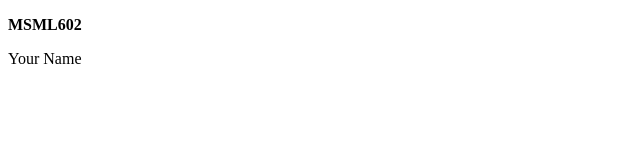
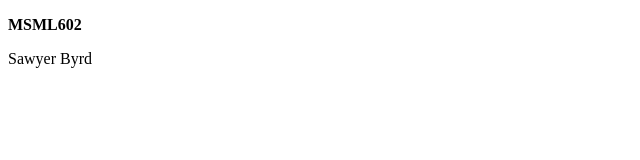
Before and after one commit to sawyerbyrd/github.io, a plain HTML site: page index.html in a window 1280 px wide. Shown: the full height of the page, 0-640 px from the left. Drawn offline with Linux system fonts and the light colour scheme.

Commit message:
Update index.html

```diff
--- a/index.html
+++ b/index.html
@@ -5,6 +5,6 @@
 </head>
 <body>
     <p><b>MSML602</b></p>
-    <p>Your Name</p>
+    <p>Sawyer Byrd</p>
 </body>
 </html>
```
